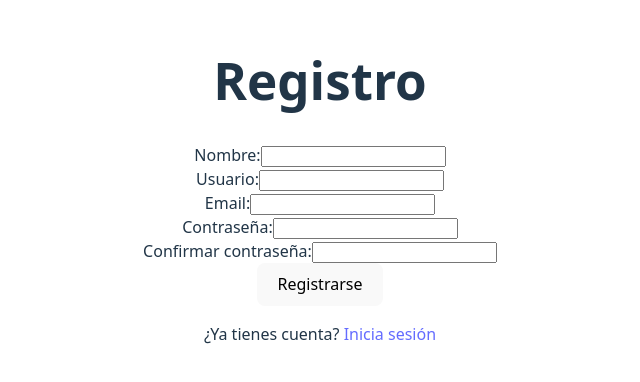
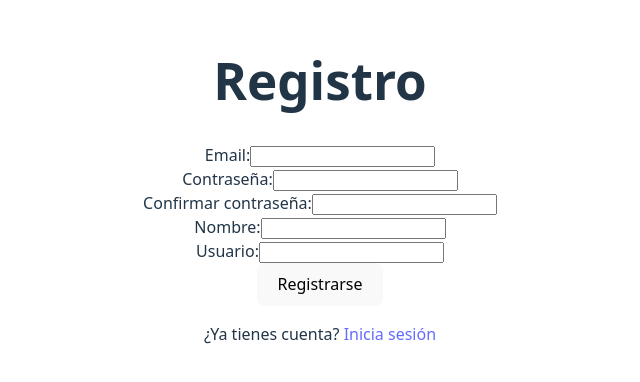
Before and after one commit to JMGella/PawPalsApp, a React (Vite) app: page /register in a window 1280 px wide. Shown: the part 210-592 px from the top of the page, without its empty margins (320-960 px from the left). Built offline with nearby package versions, Linux system fonts and the light colour scheme; no server answers.

Commit message:
arreglado problema de login

```diff
--- a/src/context/AuthContext.jsx
+++ b/src/context/AuthContext.jsx
@@ -22,13 +22,12 @@ export function AuthProvider({ children }) {
   const login = async (credentials) => {
     try {
       const response = await loginApi(credentials);
-      const { token, user } = response;
 
-      localStorage.setItem('token', token);
-      localStorage.setItem('user', JSON.stringify(user));
+      localStorage.setItem('token', response.token);
+      localStorage.setItem('user', JSON.stringify(response.user));
 
-      setToken(token);
-      setUser(user);
+      setToken(response.token);
+      setUser(response.user);
 
       return { success: true };
     } catch (error) {
--- a/src/pages/Dashboard.jsx
+++ b/src/pages/Dashboard.jsx
@@ -1,8 +1,24 @@
+import { Navbar } from '../components/Navbar';
+import { useAuth } from '../hooks/useAuth';
+
 export function Dashboard() {
+  const { user } = useAuth();
+
   return (
     <div>
-      <h1>Dashboard</h1>
-      <p>Panel principal</p>
+      <Navbar />
+
+      <div>
+        <h1>Dashboard</h1>
+        <p>Bienvenido, {user?.displayName || user?.username}!</p>
+
+        <div>
+          <h2>Tu perfil</h2>
+          <p>Usuario: {user?.username}</p>
+          <p>Email: {user?.email}</p>
+          {user?.displayName && <p>Nombre: {user.displayName}</p>}
+        </div>
+      </div>
     </div>
   );
 }
--- a/src/pages/Home.jsx
+++ b/src/pages/Home.jsx
@@ -10,7 +10,11 @@ export function Home() {
       <p>La red social para conectar con otros dueños de perros y organizar paseos</p>
 
       {isAuthenticated ? (
-        <Navigate to="/dashboard" />
+        <div>
+          <Link to="/dashboard">
+            <button>Entrar</button>
+          </Link>
+        </div>
       ) : (
         <div>
           <Link to="/login">
--- a/src/pages/Login.jsx
+++ b/src/pages/Login.jsx
@@ -3,7 +3,7 @@ import { useNavigate, Link } from 'react-router-dom';
 import { useAuth } from '../hooks/useAuth';
 
 export function Login() {
-  const [username, setUsername] = useState('');
+  const [email, setEmail] = useState('');
   const [password, setPassword] = useState('');
   const [error, setError] = useState('');
   const { login } = useAuth();
@@ -13,7 +13,7 @@ export function Login() {
     e.preventDefault();
     setError('');
 
-    const result = await login({ username, password });
+    const result = await login({ email, password });
 
     if (result.success) {
       navigate('/dashboard');
@@ -29,11 +29,11 @@ export function Login() {
       <form onSubmit={handleSubmit}>
         <div>
           <label>
-            Usuario:
+            Email:
             <input
-              type="text"
-              value={username}
-              onChange={(e) => setUsername(e.target.value)}
+              type="email"
+              value={email}
+              onChange={(e) => setEmail(e.target.value)}
               required
             />
           </label>
--- a/src/pages/Register.jsx
+++ b/src/pages/Register.jsx
@@ -4,11 +4,12 @@ import { createUser } from '../api/users';
 
 export function Register() {
   const [formData, setFormData] = useState({
-    username: '',
     email: '',
     password: '',
     confirmPassword: '',
-    name: '',
+    displayName: '',
+    username: '',
+    profileImageUrl: '',
   });
   const [error, setError] = useState('');
   const navigate = useNavigate();
@@ -31,10 +32,11 @@ export function Register() {
 
     try {
       await createUser({
-        username: formData.username,
         email: formData.email,
         password: formData.password,
-        name: formData.name,
+        displayName: formData.displayName,
+        username: formData.username,
+        profileImageUrl: formData.profileImageUrl || null,
       });
 
       navigate('/login');
@@ -48,32 +50,6 @@ export function Register() {
       <h1>Registro</h1>
 
       <form onSubmit={handleSubmit}>
-        <div>
-          <label>
-            Nombre:
-            <input
-              type="text"
-              name="name"
-              value={formData.name}
-              onChange={handleChange}
-              required
-            />
-          </label>
-        </div>
-
-        <div>
-          <label>
-            Usuario:
-            <input
-              type="text"
-              name="username"
-              value={formData.username}
-              onChange={handleChange}
-              required
-            />
-          </label>
-        </div>
-
         <div>
           <label>
             Email:
@@ -113,6 +89,33 @@ export function Register() {
           </label>
         </div>
 
+        <div>
+          <label>
+            Nombre:
+            <input
+              type="text"
+              name="displayName"
+              value={formData.displayName}
+              onChange={handleChange}
+              required
+            />
+          </label>
+        </div>
+
+        <div>
+          <label>
+            Usuario:
+            <input
+              type="text"
+              name="username"
+              value={formData.username}
+              onChange={handleChange}
+              required
+            />
+          </label>
+        </div>
+
+
         {error && <div>{error}</div>}
 
         <button type="submit">Registrarse</button>
--- a/vite.config.js
+++ b/vite.config.js
@@ -4,4 +4,12 @@ import react from '@vitejs/plugin-react-swc'
 // https://vite.dev/config/
 export default defineConfig({
   plugins: [react()],
+  server: {
+    proxy: {
+      '/pawpalsapi': {
+        target: 'http://localhost:8080',
+        changeOrigin: true,
+      }
+    }
+  }
 })
```
